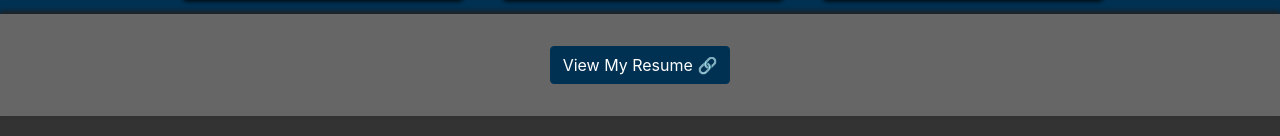
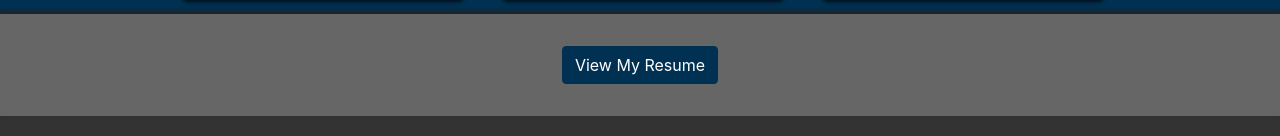
Before and after one commit to devfecta/devfecta.github.io, a React (Create React App) app: page / in a window 1280 px wide. Shown: the part 922-1058 px from the top of the page. Built offline with nearby package versions, Linux system fonts and the light colour scheme.

Commit message:
Changed the CSS to only have the link icon only for external links.

```diff
--- a/src/css/App.css
+++ b/src/css/App.css
@@ -15,7 +15,7 @@ a {
   font-weight: bold;
 }
 
-main a:after {
+main a[target="_blank"]:after {
   content: " \1F517";
 }
 
```
